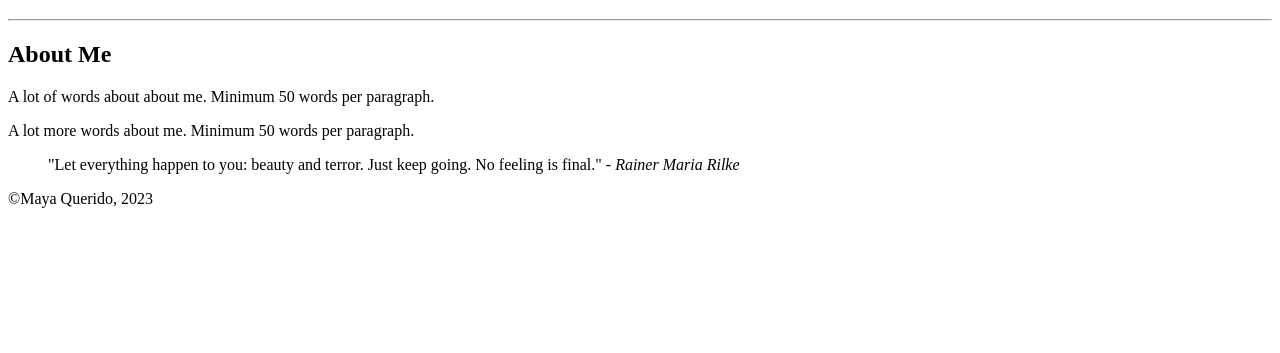
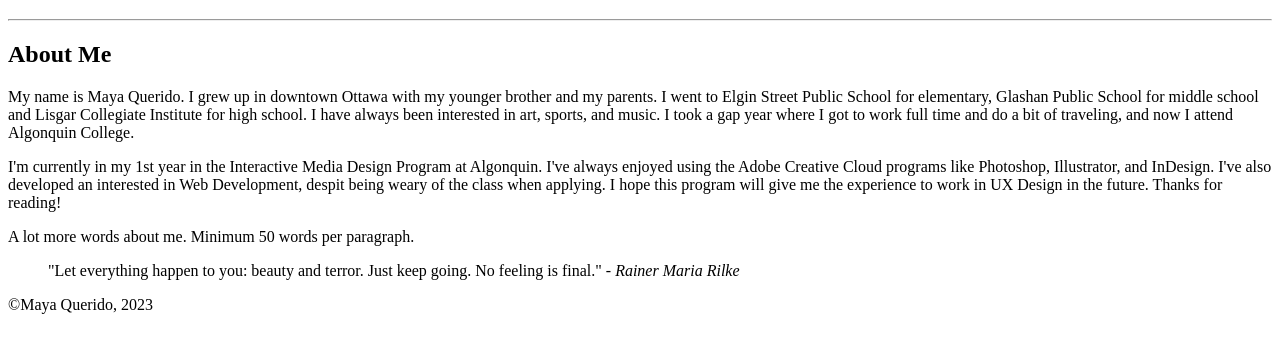
Before and after one commit to quer0024/quer0024.github.io, a plain HTML site: page html-assignment/index.html in a window 1280 px wide. Shown: the part 61-414 px from the top of the page. Drawn offline with Linux system fonts and the light colour scheme.

Commit message:
Added paragraphs about me

```diff
--- a/html-assignment/index.html
+++ b/html-assignment/index.html
@@ -13,9 +13,9 @@
         <article>
             <h2>About Me</h2>
             <p>
-                A lot of words about about me. Minimum 50 words per paragraph.
+                My name is Maya Querido. I grew up in downtown Ottawa with my younger brother and my parents. I went to Elgin Street Public School for elementary, Glashan Public School for middle school and Lisgar Collegiate Institute for high school. I have always been interested in art, sports, and music. I took a gap year where I got to work full time and do a bit of traveling, and now I attend Algonquin College.
             </p>
-
+                I'm currently in my 1st year in the Interactive Media Design Program at Algonquin. I've always enjoyed using the Adobe Creative Cloud programs like Photoshop, Illustrator, and InDesign. I've also developed an interested in Web Development, despit being weary of the class when applying. I hope this program will give me the experience to work in UX Design in the future. Thanks for reading!
             <p>
                 A lot more words about me. Minimum 50 words per paragraph.
             </p>
```
